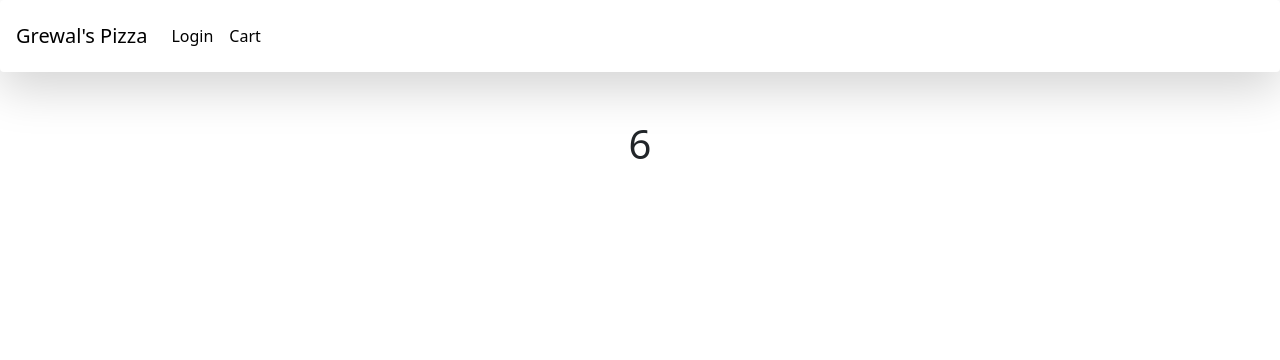
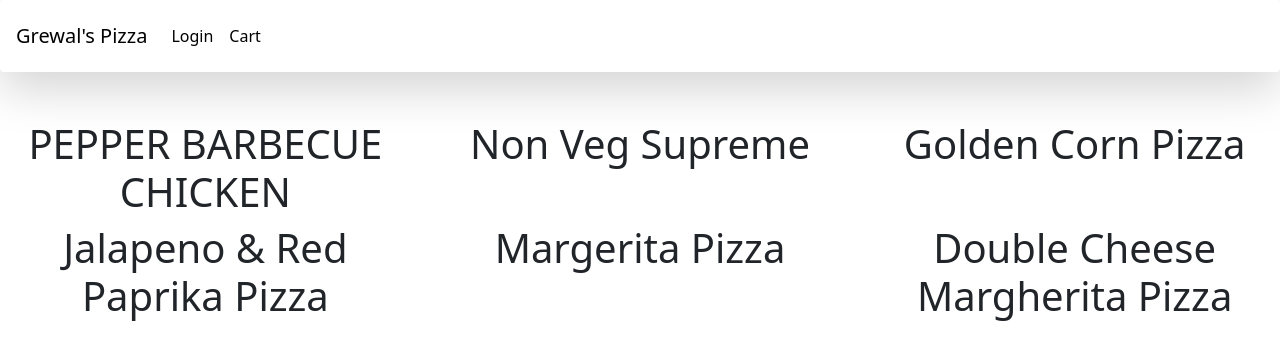
Before and after one commit to Grewal034/MERN-PIZZA, a React (Create React App) app: page / in a window 1280 px wide. Shown: the top 360 px of the page. Built offline with nearby package versions, Linux system fonts and the light colour scheme.

Commit message:
Adding pizza component

```diff
--- /dev/null
+++ b/src/components/Pizza.js
@@ -0,0 +1,9 @@
+import React from 'react'
+
+export default function Pizza({pizza}) {
+  return (
+    <div>
+        <h1>{pizza.name}</h1>
+    </div>
+  )
+}
--- a/src/pages/Homepage.js
+++ b/src/pages/Homepage.js
@@ -1,10 +1,19 @@
 import React from 'react'
+import Pizza from '../components/Pizza'
 import pizzas from '../pizzasdata'
 
 export default function Homepage() {
   return (
     <div>
-        <h1>{pizzas.length}</h1>
+        <div className="row">
+            {pizzas.map(pizza =>{
+                return <div className="col-md-4">
+                    <div>
+                        <Pizza pizza={pizza}/>
+                    </div>
+                </div>
+            })}
+        </div>
     </div>
   )
-}
+        }
```
